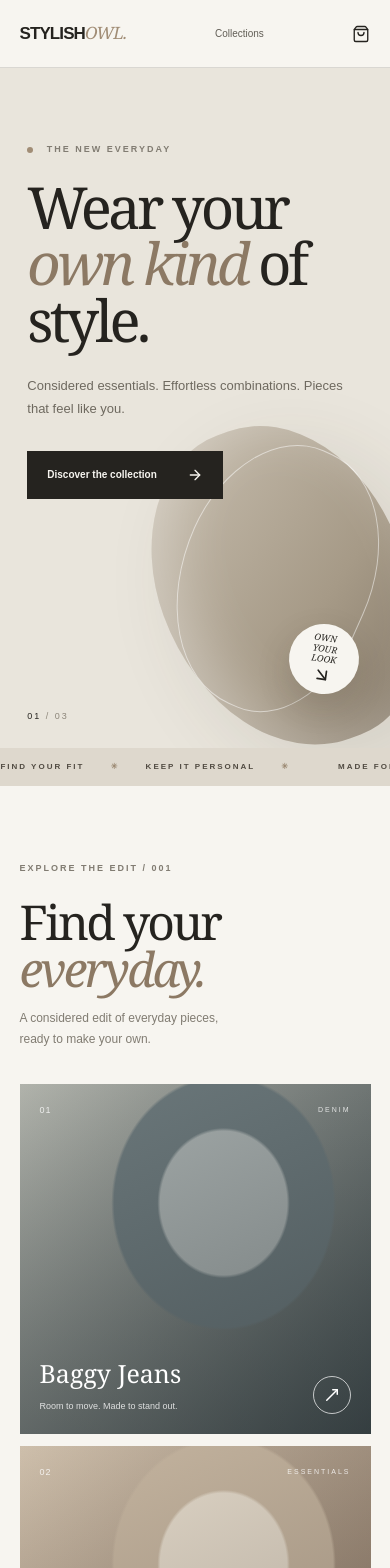
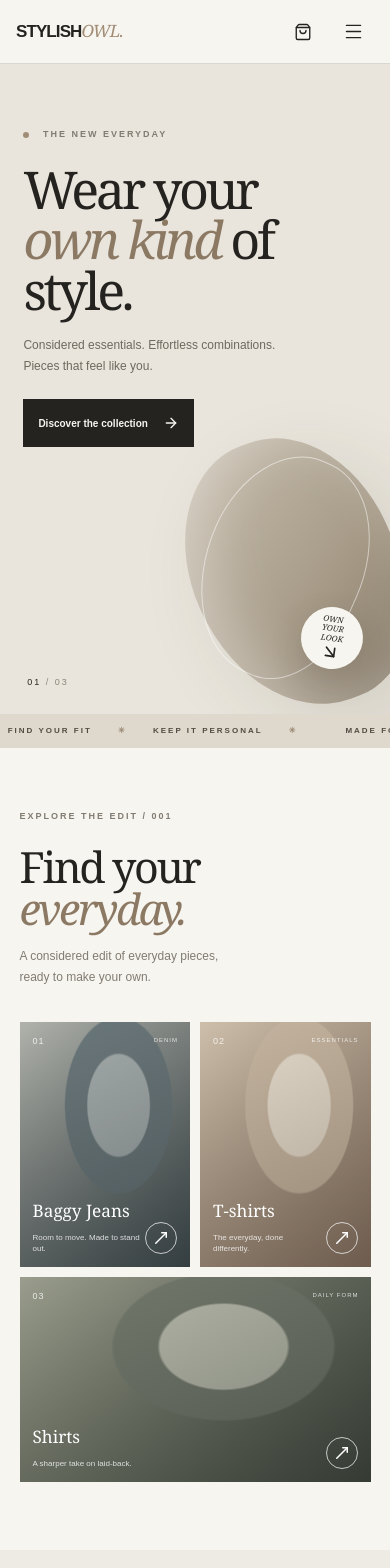
Before and after one commit to YUGBELANii/StylishOwl, a Next.js app: page / in a window 390 px wide. Shown: the top 1568 px of the page. Built offline with nearby package versions, Linux system fonts and the light colour scheme.

Commit message:
Optimize storefront experience for mobile phones

```diff
--- a/src/app/globals.css
+++ b/src/app/globals.css
@@ -92,3 +92,52 @@ button, input, select { font: inherit; }
   .site-footer > span:nth-child(2) { order: 3; width: 100%; }
 }
 @media (prefers-reduced-motion: reduce) { *, *::before, *::after { scroll-behavior: auto !important; animation-duration: .01ms !important; animation-iteration-count: 1 !important; transition-duration: .01ms !important; } }
+
+
+/* Phone-first refinements */
+html, body { max-width: 100%; overflow-x: clip; }
+img { max-width: 100%; }
+button, a, select { -webkit-tap-highlight-color: transparent; }
+:focus-visible { outline: 2px solid var(--accent); outline-offset: 3px; }
+.header-right { display: flex; align-items: center; gap: 18px; }
+.mobile-menu { display: none; position: relative; }
+.mobile-menu summary { list-style: none; width: 42px; height: 42px; display: grid; place-items: center; cursor: pointer; }
+.mobile-menu summary::-webkit-details-marker { display: none; }
+.mobile-menu-panel { position: absolute; top: calc(100% + 13px); right: -5px; width: min(290px, calc(100vw - 28px)); padding: 8px 18px; background: var(--paper); border: 1px solid var(--line); box-shadow: 0 18px 45px rgba(37,35,31,.12); }
+.mobile-menu-panel a { min-height: 54px; display: flex; align-items: center; justify-content: space-between; border-bottom: 1px solid var(--line); font-family: Georgia, serif; font-size: 18px; }
+.mobile-menu-panel a:last-child { border-bottom: 0; }
+.mobile-menu-panel span { color: var(--muted); font: 9px Arial, sans-serif; letter-spacing: 1px; }
+@media (max-width: 760px) {
+  .site-header { height: 64px; padding-inline: max(16px, env(safe-area-inset-left)); }
+  .header-right { gap: 8px; }
+  .main-nav { display: none; }
+  .header-action { width: 42px; height: 42px; justify-content: center; }
+  .header-action span { display: none; }
+  .mobile-menu { display: block; }
+  .hero { min-height: min(650px, calc(100svh - 64px)); padding: 64px 6% 82px; }
+  .hero h1 { font-size: clamp(52px, 11.7vw, 76px); line-height: .98; }
+  .hero-description { max-width: 290px; font-size: 12px; line-height: 1.7; margin: 19px 0 23px; }
+  .hero .button { min-height: 48px; gap: 15px; padding-inline: 15px; }
+  .hero-shape--one { width: 205px; height: 275px; right: -2%; top: 57%; }
+  .hero-shape--two { width: 158px; height: 225px; right: 7%; top: 60%; }
+  .hero-sticker { width: 62px; height: 62px; right: 7%; bottom: 7%; font-size: 8px; }
+  .ticker { padding-block: 11px; }
+  .section-wrap { padding: 62px 5% 68px; }
+  .section-heading h2 { font-size: clamp(43px, 10vw, 58px); }
+  .category-grid { grid-template-columns: repeat(2, minmax(0, 1fr)); gap: 10px; }
+  .category-card { min-height: 245px; padding: 13px; }
+  .category-card:nth-child(3) { grid-column: 1 / -1; min-height: 205px; }
+  .category-mark { top: 14px; right: 12px; font-size: 6px; letter-spacing: 1px; }
+  .category-bottom { align-items: end; gap: 5px; }
+  .category-bottom strong { font-size: clamp(17px, 4.4vw, 22px); }
+  .category-bottom small { max-width: 150px; font-size: 8px; line-height: 1.4; }
+  .category-arrow { width: 32px; height: 32px; }
+  .manifesto { padding: 62px 6%; }
+  .site-footer { padding-bottom: max(24px, env(safe-area-inset-bottom)); }
+}
+@media (max-width: 360px) {
+  .wordmark { font-size: 15px; }
+  .hero h1 { font-size: 49px; }
+  .category-card { min-height: 220px; }
+  .category-bottom strong { font-size: 16px; }
+}
--- a/src/app/shop.css
+++ b/src/app/shop.css
@@ -90,3 +90,52 @@
   .product-detail-image--secondary { min-height: 175px; }
   .not-found-page { padding: 70px 6%; }
 }
+
+
+/* Touch-friendly mobile catalog and product detail */
+@media (max-width: 640px) {
+  .shop-page, .product-page { padding-inline: 16px; }
+  .shop-breadcrumb { min-height: 36px; gap: 7px; font-size: 9px; }
+  .shop-heading { padding: 42px 0 28px; }
+  .shop-heading h1 { font-size: clamp(48px, 12vw, 68px); overflow-wrap: anywhere; }
+  .shop-heading > p:last-child { font-size: 12px; }
+  .catalog { padding-top: 18px; }
+  .catalog-toolbar { gap: 8px; }
+  .catalog-search { min-height: 48px; padding-inline: 3px; }
+  .catalog-search input { min-height: 44px; font-size: 16px; }
+  .catalog-sort { min-height: 44px; }
+  .catalog-sort select { min-height: 44px; font-size: 12px; }
+  .catalog-count { margin: 18px 0 12px; }
+  .product-grid { gap: 25px 10px; }
+  .product-card-image { aspect-ratio: 3 / 4; }
+  .product-tag { top: 8px; left: 8px; padding: 6px 7px; font-size: 6px; }
+  .product-card-arrow { width: 32px; height: 32px; right: 8px; bottom: 8px; opacity: 1; transform: none; }
+  .product-card-info { gap: 5px; padding-top: 10px; }
+  .product-card-info h2 { font-size: 12px; line-height: 1.35; }
+  .product-card-info p { font-size: 8px; line-height: 1.4; }
+  .product-price { gap: 6px; font-size: 11px; }
+  .stock-note { margin-top: 6px; font-size: 8px; }
+  .product-detail { padding-top: 18px; gap: 24px; }
+  .product-gallery { gap: 7px; }
+  .product-detail-image { min-height: 0; aspect-ratio: 4 / 5; }
+  .product-detail-image--secondary { min-height: 0; aspect-ratio: 1 / 1; }
+  .product-detail-placeholder { min-height: 0; aspect-ratio: 4 / 5; }
+  .product-detail-copy { padding-top: 0; }
+  .product-detail-copy h1 { font-size: clamp(38px, 10vw, 52px); }
+  .detail-price { margin-top: 14px; font-size: 16px; }
+  .detail-description { margin: 16px 0 22px; font-size: 12px; }
+  .product-options { padding-top: 17px; }
+  .option-group { margin-bottom: 19px; }
+  .color-option { width: 42px; height: 42px; }
+  .color-option span { width: 26px; height: 26px; }
+  .size-options { gap: 8px; }
+  .size-option { min-width: 48px; min-height: 44px; }
+  .variant-summary { min-height: 52px; }
+  .add-to-bag { min-height: 52px; }
+  .detail-assurance { margin: 22px 0; }
+  .detail-assurance p { align-items: flex-start; line-height: 1.5; }
+  .empty-catalog { min-height: 250px; padding-inline: 18px; }
+}
+@media (hover: none) {
+  .product-card-arrow { opacity: 1; transform: none; }
+}
--- a/src/components/site-header.tsx
+++ b/src/components/site-header.tsx
@@ -1,5 +1,5 @@
 import Link from "next/link";
-import { ShoppingBag } from "lucide-react";
+import { Menu, ShoppingBag } from "lucide-react";
 
 export function SiteHeader() {
   return (
@@ -11,9 +11,19 @@ export function SiteHeader() {
         <Link href="/#collections">Collections</Link>
         <Link href="/#story">Our story</Link>
       </nav>
-      <Link className="header-action" href="/#collections" aria-label="Explore shopping">
-        <span>Shop now</span><ShoppingBag size={18} strokeWidth={1.8} />
-      </Link>
+      <div className="header-right">
+        <Link className="header-action" href="/#collections" aria-label="Explore shopping">
+          <span>Shop now</span><ShoppingBag size={18} strokeWidth={1.8} />
+        </Link>
+        <details className="mobile-menu">
+          <summary aria-label="Open navigation menu"><Menu size={21} strokeWidth={1.7} /></summary>
+          <nav className="mobile-menu-panel" aria-label="Mobile navigation">
+            <Link href="/#collections">Collections <span>01</span></Link>
+            <Link href="/#story">Our story <span>02</span></Link>
+            <Link href="/#collections">Shop now <span>↗</span></Link>
+          </nav>
+        </details>
+      </div>
     </header>
   );
 }
```
